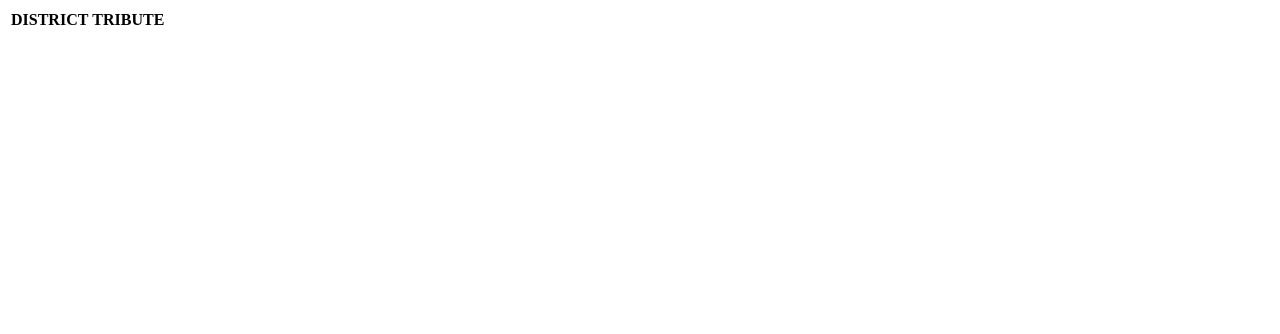
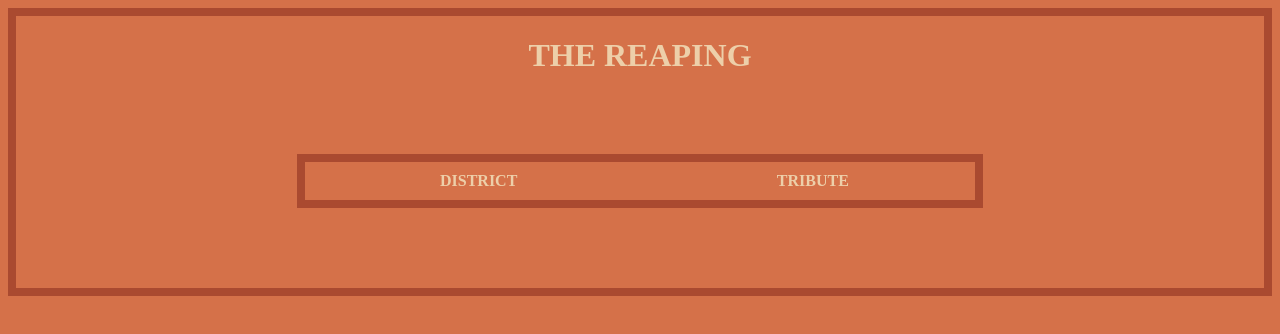
Before and after one commit to frameDoubt/capstone, a plain HTML site: page index.html in a window 1280 px wide. Drawn offline with Linux system fonts and the light colour scheme.

Commit message:
added style to HTML

```diff
--- a/index.html
+++ b/index.html
@@ -7,11 +7,8 @@
     <link rel="stylesheet" href="styles.css">
 </head>
 <body>
+    <h1>THE REAPING</h1>
     <table id="cohortTable">
-        <!-- <tr>
-            <th>District</th>
-            <th>Tribute</th>
-        </tr> -->
     </table>
     <script src="scripts.js"></script>
 </body>
--- a/styles.css
+++ b/styles.css
@@ -0,0 +1,29 @@
+:root {
+    --secondaryBGColour: #AA4A30;
+    --mainBGColour: #D57149;
+    --secondaryTextColour: #E89F71;
+    --mainTextColour: #EDCFA9;
+}
+body {
+    display: flex;
+    flex-direction: column;
+    background-color: var(--mainBGColour);
+    border: .5rem solid var(--secondaryBGColour);
+}
+h1 {
+    align-self: center;
+    color: var(--mainTextColour);
+    margin-bottom: 0;
+}
+table {
+    align-self: center;
+    margin-top: 5rem;
+    margin-bottom: 5rem;
+    width: 55%;
+    border: .5rem solid var(--secondaryBGColour);
+}
+th, td {
+    padding-top: .5rem;
+    padding-bottom: .5rem;
+    color: var(--mainTextColour);
+}
```
